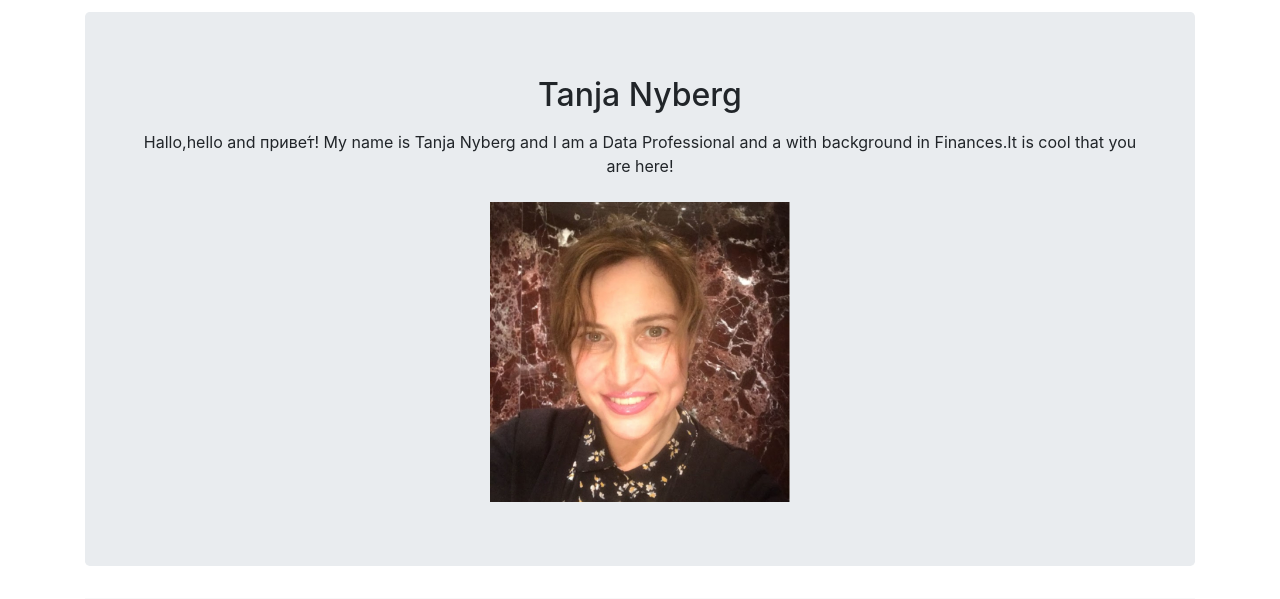
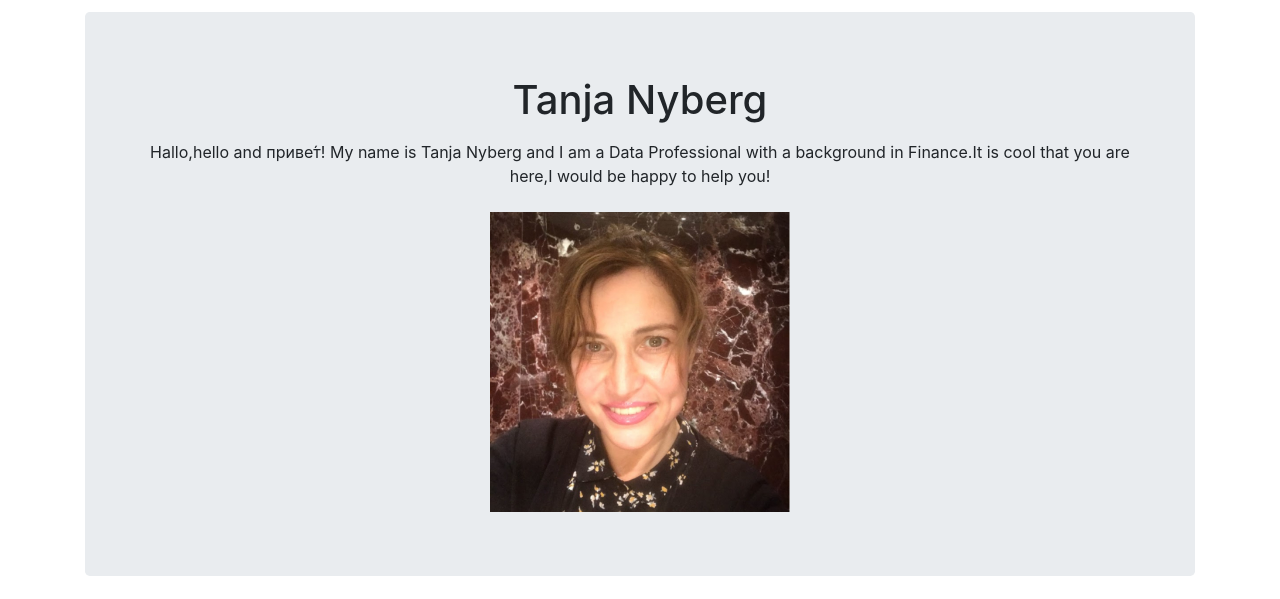
Before and after one commit to TanjaNY/portofolio, a Django app: page / in a window 1280 px wide. Shown: the part 44-643 px from the top of the page. Run offline with Django 3.2, Linux system fonts and the light colour scheme; data that the repository does not hold is empty; some libraries are stand-ins or nearby versions.

Commit message:
4 commit today

```diff
--- a/jobs/templates/jobs/home.html
+++ b/jobs/templates/jobs/home.html
@@ -58,8 +58,8 @@
 
             <section class="jumbotron text-center">
                 <div class="container">
-                    <h2 class="jumbotron-heading">Tanja Nyberg</h2>
-                    <p class="p-2 .text-primary">Hallo,hello and приве́т! My name is Tanja Nyberg and I am a Data Professional and a with background in Finances.It is cool that you are here! </p>
+                    <h1 class="jumbotron-heading">Tanja Nyberg</h1>
+                    <p class="p-2 .text-primary">Hallo,hello and приве́т! My name is Tanja Nyberg and I am a Data Professional  with a background in Finance.It is cool that you are here,I would be happy to help you! </p>
                     <img src="{% static 'tanja.jpg' %}" height="300" />
                 </div>
             </section>
```
